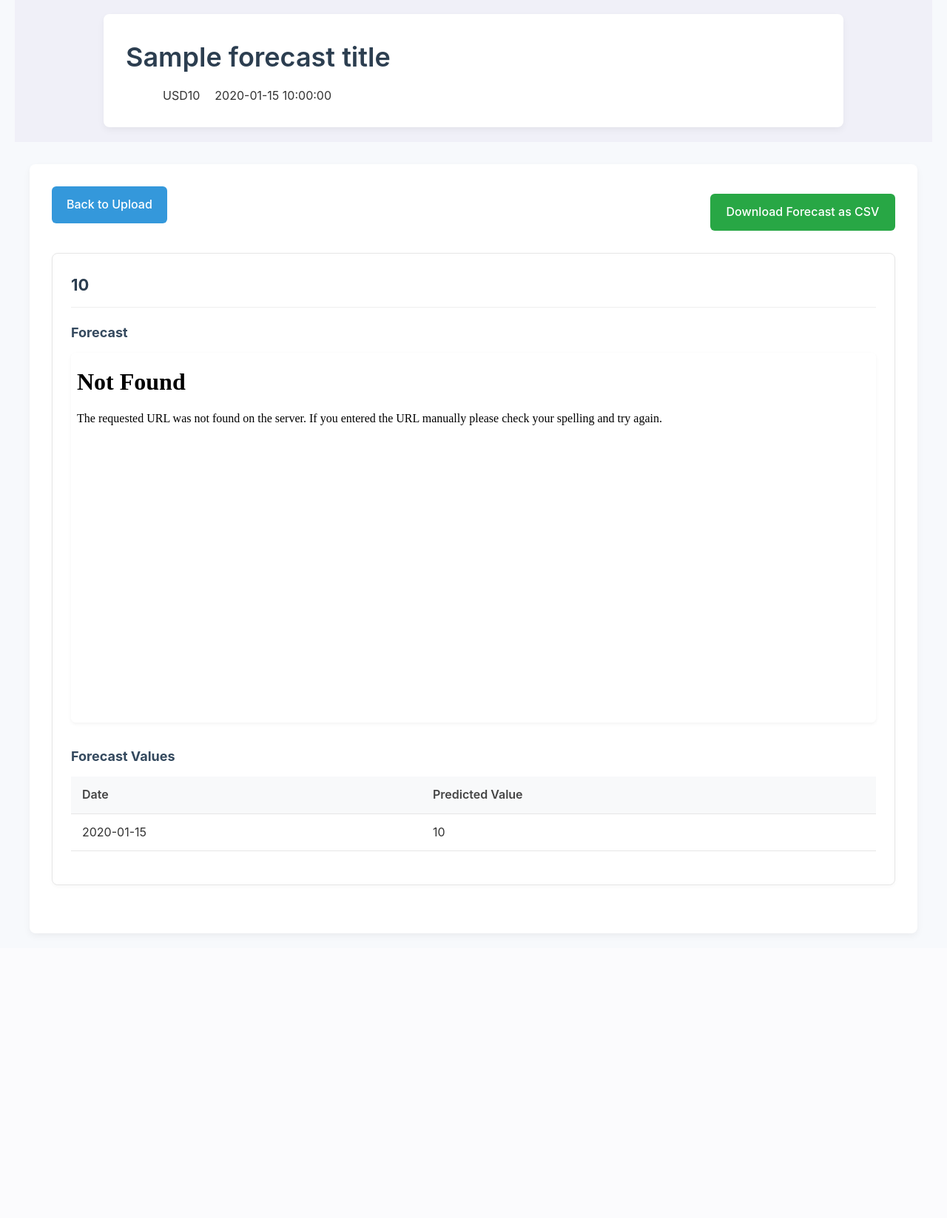
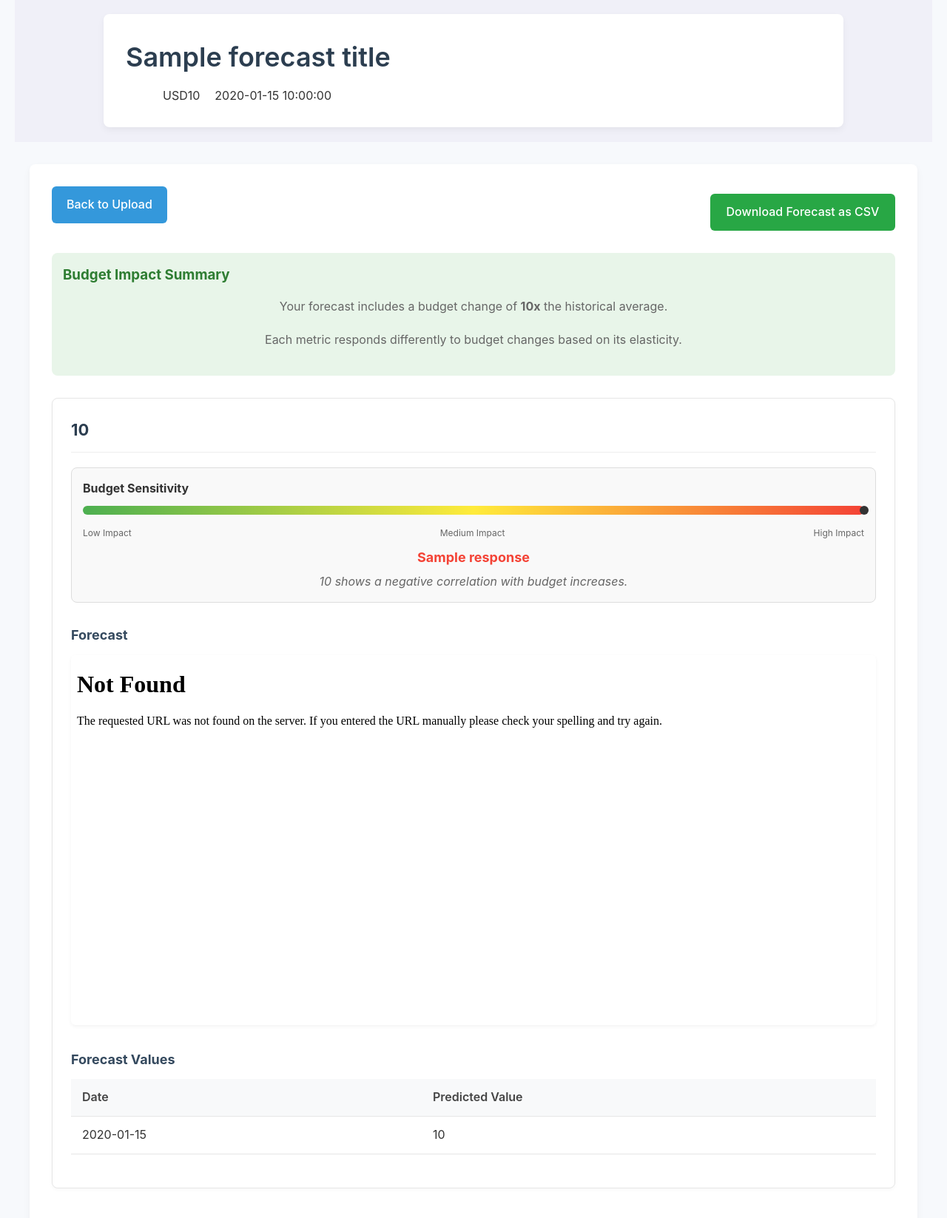
Before and after one commit to techaras/unyte-predictions, a Flask app: template templates/results.html in a window 1280 px wide. Shown: the part 21-1668 px from the top of the page at 74% size. Before the commit the page ends 1285 px from the top, so only its background shows below. Run offline with Flask 3, Linux system fonts and the light colour scheme; the template is opened without the code that fills it: most values are stand-ins (such as "Sample title", 1, 10 or a date in 2020).

Commit message:
Budget regressor addition x6 - Budget Elasticities added

```diff
--- a/templates/results.html
+++ b/templates/results.html
@@ -5,6 +5,76 @@
     <meta name="viewport" content="width=device-width, initial-scale=1.0">
     <title>{{ forecast_title }} - Unyte Predictions</title>
     <link rel="stylesheet" href="{{ url_for('static', filename='css/style.css') }}">
+    <style>
+        /* Elasticity Meter Styles */
+        .elasticity-meter {
+            margin-top: 20px;
+            margin-bottom: 30px;
+            border: 1px solid #ddd;
+            border-radius: 8px;
+            padding: 15px;
+            background-color: #f9f9f9;
+        }
+
+        .elasticity-meter h4 {
+            margin-top: 0;
+            margin-bottom: 10px;
+            color: #333;
+        }
+
+        .elasticity-bar {
+            height: 12px;
+            background: linear-gradient(to right, #4CAF50, #FFEB3B, #F44336);
+            border-radius: 6px;
+            margin-top: 5px;
+            margin-bottom: 15px;
+            position: relative;
+        }
+
+        .elasticity-marker {
+            position: absolute;
+            width: 12px;
+            height: 12px;
+            background-color: #333;
+            border-radius: 50%;
+            top: 0;
+            transform: translateX(-50%);
+        }
+
+        .elasticity-labels {
+            display: flex;
+            justify-content: space-between;
+            margin-top: 5px;
+            font-size: 12px;
+            color: #666;
+        }
+
+        .elasticity-value {
+            font-size: 18px;
+            font-weight: bold;
+            text-align: center;
+            margin-top: 10px;
+        }
+
+        .elasticity-description {
+            text-align: center;
+            font-style: italic;
+            margin-top: 5px;
+            color: #666;
+        }
+
+        .budget-impact-high {
+            color: #F44336;
+        }
+
+        .budget-impact-medium {
+            color: #FF9800;
+        }
+
+        .budget-impact-low {
+            color: #4CAF50;
+        }
+    </style>
 </head>
 <body>
     <!-- Forecast header section -->
@@ -20,6 +90,7 @@
             </div>
         </div>
     </div>
+
     <div class="container results-container">
         <!-- Action buttons container -->
         <div style="display: flex; justify-content: space-between; align-items: center; margin-bottom: 20px;">
@@ -32,10 +103,45 @@
             </a>
         </div>
 
+        {% if budget_change_ratio and budget_change_ratio != 1.0 %}
+        <div style="margin-bottom: 30px; background-color: #e8f5e9; padding: 15px; border-radius: 8px;">
+            <h3 style="margin-top: 0; color: #2e7d32;">Budget Impact Summary</h3>
+            <p>Your forecast includes a budget change of <strong>{{ budget_change_ratio|round(2) }}x</strong> the historical average.</p>
+            <p>Each metric responds differently to budget changes based on its elasticity.</p>
+        </div>
+        {% endif %}
+
         {% if results %}
             {% for metric, result in results.items() %}
                 <div class="result-card">
                     <h2>{{ metric }}</h2>
+
+                    {% if result.elasticity and budget_change_ratio != 1.0 %}
+                    <div class="elasticity-meter">
+                        <h4>Budget Sensitivity</h4>
+                        <div class="elasticity-bar">
+                            <div class="elasticity-marker" style="left: {{ result.elasticity.normalized_score * 10 }}%;"></div>
+                        </div>
+                        <div class="elasticity-labels">
+                            <span>Low Impact</span>
+                            <span>Medium Impact</span>
+                            <span>High Impact</span>
+                        </div>
+
+                        {% set impact_class = 'budget-impact-low' if result.elasticity.normalized_score < 3.33 else ('budget-impact-medium' if result.elasticity.normalized_score < 6.67 else 'budget-impact-high') %}
+
+                        <div class="elasticity-value {{ impact_class }}">
+                            {{ result.elasticity.response }}
+                        </div>
+                        <div class="elasticity-description">
+                            {% if result.elasticity.coefficient > 0 %}
+                                A 10% budget increase is predicted to yield around {{ (result.elasticity.coefficient * 0.1 * 100)|round(1) }}% increase in {{ metric }}.
+                            {% else %}
+                                {{ metric }} shows a negative correlation with budget increases.
+                            {% endif %}
+                        </div>
+                    </div>
+                    {% endif %}
 
                     <div class="forecast-plots">
                         <div class="plot">
@@ -82,5 +188,12 @@
             </div>
         {% endif %}
     </div>
+
+    <script>
+        // Add any JavaScript needed for the elasticity visualizations
+        document.addEventListener('DOMContentLoaded', function() {
+            // Any interactive elements can be initialized here
+        });
+    </script>
 </body>
 </html>
```
Also changed, not shown: services/forecast_service.py (+107 -7 lines), services/viz_service.py (+33 -11 lines).
